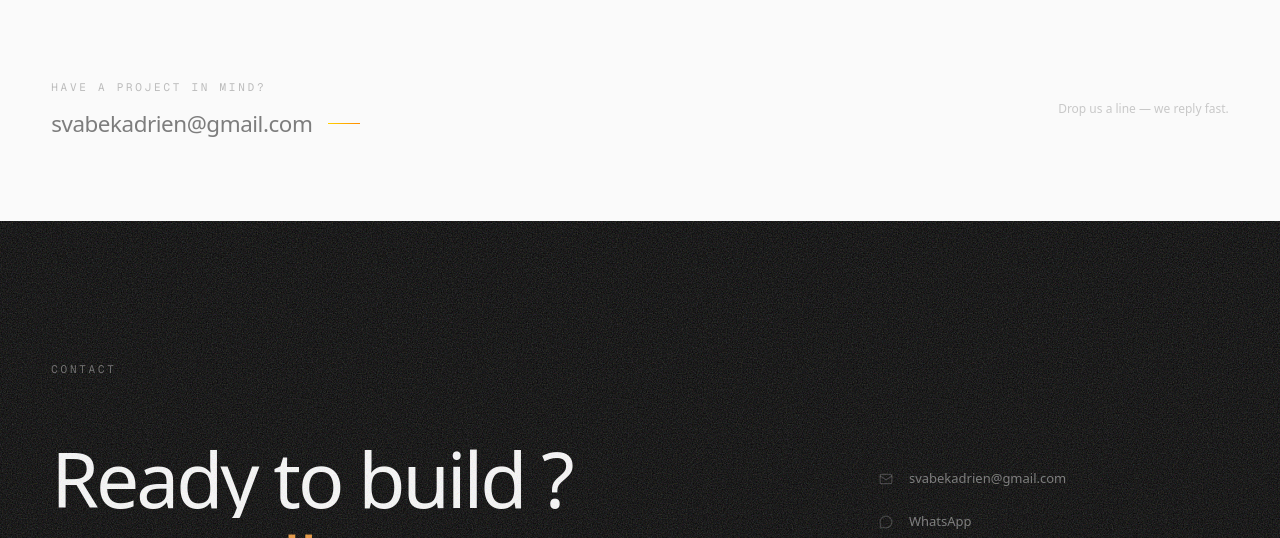
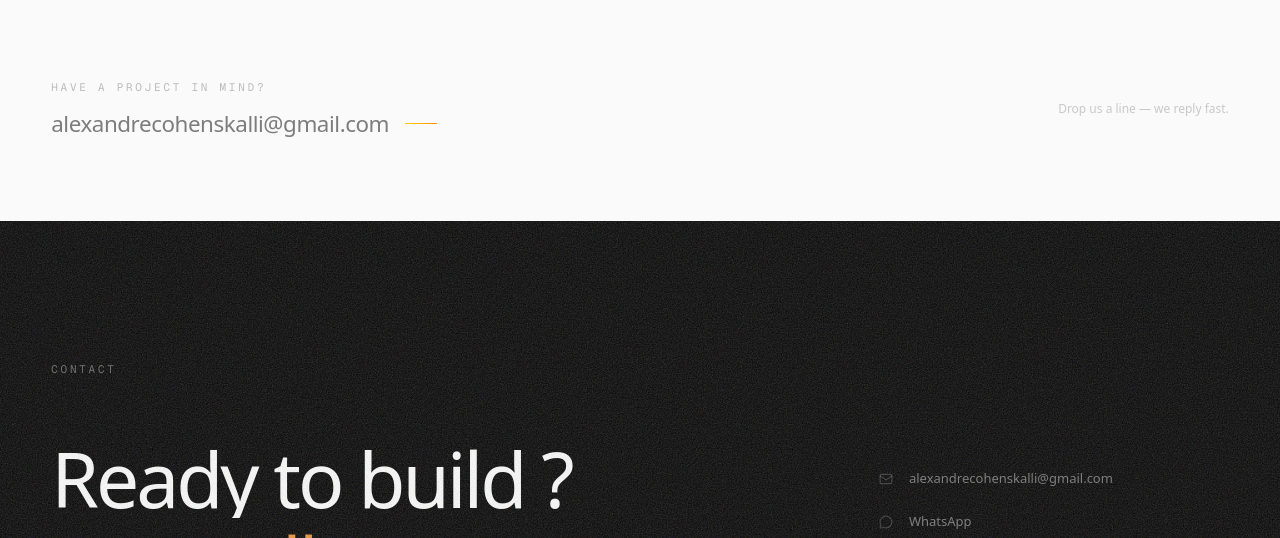
Before and after one commit to SVAB643/gavroch-dev, a Next.js app: page / in a window 1280 px wide. Shown: the part 8270-8808 px from the top of the page. Built offline with nearby package versions, Linux system fonts and the light colour scheme.

Commit message:
Update contact email to Alexandre's on main site
Co-Authored-By: Claude Opus 4.6 (1M context) <noreply@anthropic.com>

```diff
--- a/src/app/page.tsx
+++ b/src/app/page.tsx
@@ -1765,12 +1765,12 @@ export default function Home() {
                 Have a project in mind?
               </p>
               <a
-                href="mailto:svabekadrien@gmail.com"
+                href="mailto:alexandrecohenskalli@gmail.com"
                 data-hover
                 className="group inline-flex items-center gap-4 text-[clamp(1rem,2vw,1.4rem)] font-medium transition-colors duration-300"
                 style={{ color: "rgba(0,0,0,0.5)", letterSpacing: "-0.02em" }}
               >
-                svabekadrien@gmail.com
+                alexandrecohenskalli@gmail.com
                 <span
                   className="inline-block w-8 h-[1px] group-hover:w-14 transition-all duration-500"
                   style={{ background: "linear-gradient(90deg, #FFD000, #FF8C00)" }}
@@ -1844,7 +1844,7 @@ export default function Home() {
                 className="mt-10 md:mt-16"
               >
                 <motion.a
-                  href="mailto:svabekadrien@gmail.com"
+                  href="mailto:alexandrecohenskalli@gmail.com"
                   data-hover
                   className="inline-flex items-center text-[12px] uppercase tracking-[0.2em] font-medium group"
                   style={{ gap: 16 }}
@@ -1869,13 +1869,13 @@ export default function Home() {
                 style={{ display: "flex", flexDirection: "column", gap: 24 }}
               >
                 <a
-                  href="mailto:svabekadrien@gmail.com"
+                  href="mailto:alexandrecohenskalli@gmail.com"
                   data-hover
                   className="flex items-center text-[13px] hover:text-fg-light transition-colors duration-300 group"
                   style={{ gap: 16, color: "rgba(255,255,255,0.45)" }}
                 >
                   <Mail size={14} style={{ color: "rgba(255,255,255,0.2)" }} />
-                  svabekadrien@gmail.com
+                  alexandrecohenskalli@gmail.com
                 </a>
                 <a
                   href="https://wa.me/33648763888"
```
